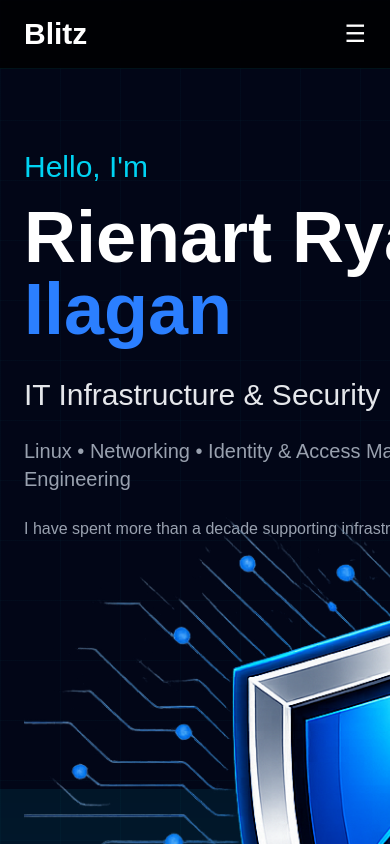
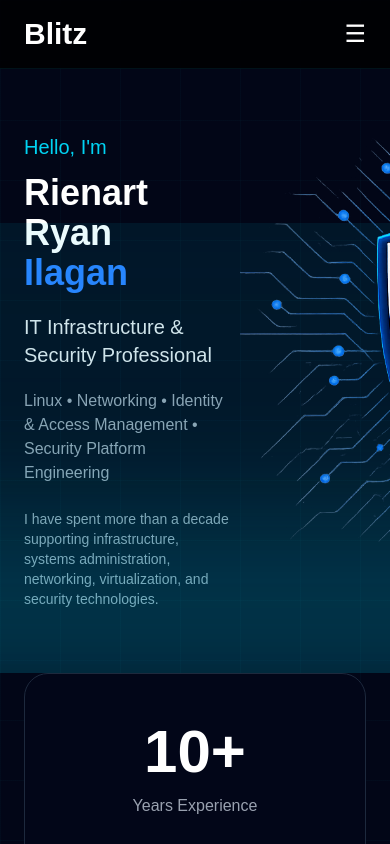
Before and after one commit to rienman88/blitz-portfolio, a Next.js app: page / in a window 390 px wide. Shown: the top 844 px of the page. Built offline with nearby package versions, Linux system fonts and the light colour scheme.

Commit message:
Refactor HeroSection layout and styling
changed to dynamic sizes to accomodate mobile view

```diff
--- a/components/sections/HeroSection.tsx
+++ b/components/sections/HeroSection.tsx
@@ -10,42 +10,132 @@ export default function HeroSection() {
   return (
     <section
       id="home"
-	  className="relative overflow-hidden py-20"
+      className="relative overflow-hidden py-16 md:py-20"
     >
       <Container>
-
         <FadeIn>
 
-          <div className="grid items-center gap-12 lg:grid-cols-2">
+          <div
+            className="
+              grid
+              items-center
+              gap-8
+
+              grid-cols-[60%_40%]
+
+              md:grid-cols-[58%_42%]
+
+              lg:grid-cols-[56%_44%]
+
+              xl:grid-cols-[55%_45%]
+            "
+          >
 
             {/* LEFT */}
+
             <div>
 
-              <p className="mb-4 text-3xl text-cyan-400">
+              <p
+                className="
+                  mb-3
+                  text-xl
+                  text-cyan-400
+
+                  sm:text-2xl
+
+                  lg:text-3xl
+                "
+              >
                 Hello, I'm
               </p>
 
-              <h1 className="text-7xl font-bold">
+              <h1
+                className="
+                  font-bold
+
+                  text-4xl
+
+                  sm:text-5xl
+
+                  md:text-6xl
+
+                  lg:text-7xl
+                "
+              >
                 {personal.firstName}
               </h1>
 
-              <h1 className="mb-8 text-7xl font-bold text-blue-500">
+              <h1
+                className="
+                  mb-5
+
+                  font-bold
+
+                  text-4xl
+
+                  text-blue-500
+
+                  sm:text-5xl
+
+                  md:text-6xl
+
+                  lg:text-7xl
+                "
+              >
                 {personal.lastName}
               </h1>
 
-              <h2 className="mb-6 text-3xl text-gray-200">
+              <h2
+                className="
+                  mb-5
+
+                  text-xl
+
+                  text-gray-200
+
+                  sm:text-2xl
+
+                  lg:text-3xl
+                "
+              >
                 {personal.title}
               </h2>
 
-              <p className="max-w-2xl text-xl text-gray-400">
+              <p
+                className="
+                  max-w-2xl
+
+                  text-base
+
+                  text-gray-400
+
+                  sm:text-lg
+
+                  lg:text-xl
+                "
+              >
                 {personal.shortDescription}
               </p>
 
-              <p className="mt-6 text-gray-400">
+              <p
+                className="
+                  mt-6
+
+                  text-sm
+
+                  text-gray-400
+
+                  sm:text-base
+
+                  lg:text-lg
+                "
+              >
                 {personal.about}
               </p>
 
             </div>
+
+            {/* RIGHT */}
 
             <div
               className="
@@ -55,7 +145,16 @@ export default function HeroSection() {
                 items-center
                 justify-center
 
-		  h-[570px]
+                h-[280px]
+
+                sm:h-[360px]
+
+                md:h-[460px]
+
+                lg:h-[560px]
+
+                xl:h-[620px]
+
                 overflow-visible
               "
             >
@@ -65,22 +164,44 @@ export default function HeroSection() {
                   relative
                   z-10
 
-		    top-[35px]
-		    bottom-[0px]
+                  top-6
+
+                  sm:top-8
+
+                  md:top-10
+
+                  lg:top-12
+                "
+              >
+
+                <div
+                  className="
+                    w-[180px]
+
+                    sm:w-[250px]
+
+                    md:w-[360px]
+
+                    lg:w-[500px]
+
+                    xl:w-[650px]
                   "
                 >
                   <AdjustableLogo
                     src="/logo/blitz.png"
-		      size={990}
+                    size={650}
                   />
                 </div>
 
               </div>
+
+            </div>
+
           </div>
 
         </FadeIn>
+      </Container>
 
-      </Container>
       <HorizonScene />
 
     </section>
```
Lines whose indentation alone changed are shown as unchanged.
